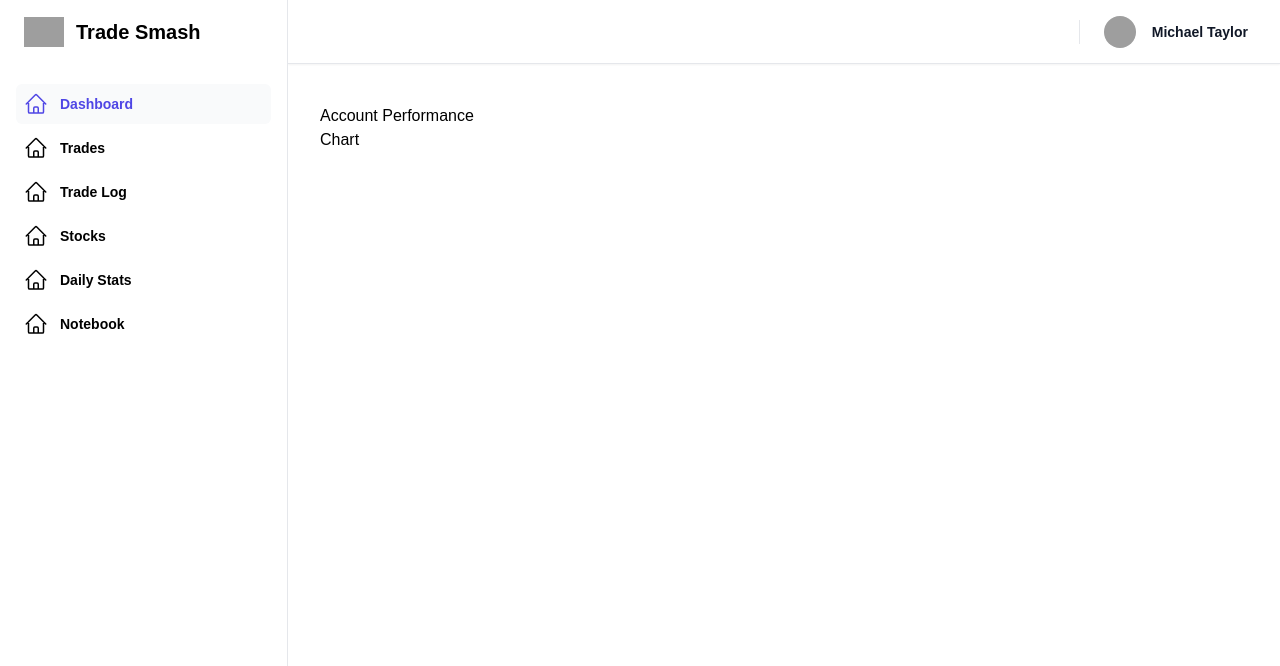
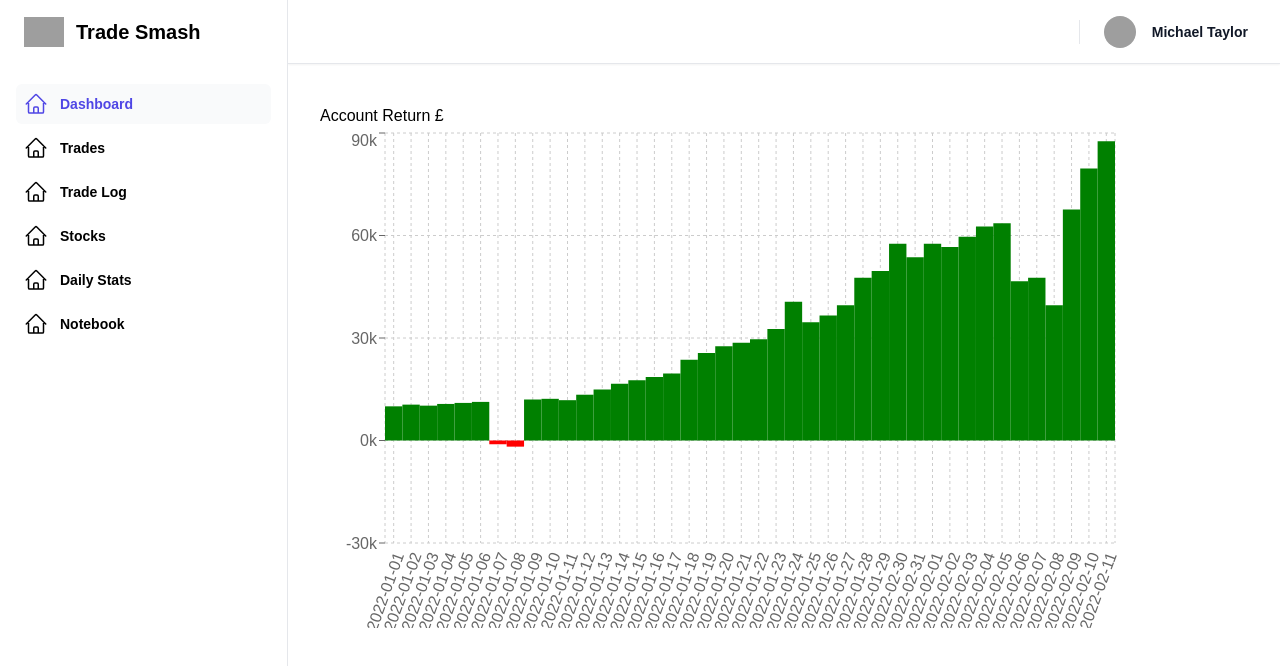
Before and after one commit to AurelianSpodarec/tradesmash-demo, a React (Vite) app: page /dashboard in a window 1280 px wide. Shown: the top 666 px of the page. Built offline with nearby package versions, Linux system fonts and the light colour scheme; grey boxes are pictures that could not be loaded.

Commit message:
feat: Added rechart for accumulative return, basic chart ui

```diff
--- a/package.json
+++ b/package.json
@@ -11,8 +11,10 @@
   },
   "dependencies": {
     "@tinymce/tinymce-react": "^4.3.0",
+    "apexcharts": "^3.39.0",
     "path": "^0.12.7",
     "react": "^18.2.0",
+    "react-apexcharts": "^1.4.0",
     "react-dom": "^18.2.0",
     "react-router-dom": "^6.10.0",
     "recharts": "^2.5.0",
--- a/src/styles/cheat.scss
+++ b/src/styles/cheat.scss
@@ -1,3 +1,9 @@
 // ==========================================================================
 // # Cheat - Hot fixes and quick code; needs cleaning up afterwards
 // ==========================================================================
+
+
+// Hides Tiny Editor warning for API
+.tox-notification {
+    display: none!important;
+}
--- /dev/null
+++ b/src/views/pages/Dashboard/AccountPerformance.tsx
@@ -0,0 +1,191 @@
+import React from 'react';
+import { LineChart, Line, Label, Cell, BarChart, Bar, XAxis, YAxis, CartesianGrid, Tooltip, Legend } from 'recharts';
+
+
+const tradingLogs = [
+    {
+        "date": "2023-04-26",
+        "netPnL": 2000
+    },
+    {
+        "date": "2023-04-27",
+        "netPnL": -500
+    },
+    {
+        "date": "2023-04-28",
+        "netPnL": 1000
+    }
+];
+const data = [
+    { date: '2022-01-01', accountValue: 10000 },
+    { date: '2022-01-02', accountValue: 10500 },
+    { date: '2022-01-03', accountValue: 10200 },
+    { date: '2022-01-04', accountValue: 10700 },
+    { date: '2022-01-05', accountValue: 11000 },
+    { date: '2022-01-06', accountValue: 11300 },
+    { date: '2022-01-07', accountValue: -1100 },
+    { date: '2022-01-08', accountValue: -1800 },
+    { date: '2022-01-09', accountValue: 12000 },
+    { date: '2022-01-10', accountValue: 12200 },
+    { date: '2022-01-11', accountValue: 11800 },
+    { date: '2022-01-12', accountValue: 13400 },
+    { date: '2022-01-13', accountValue: 14900 },
+    { date: '2022-01-14', accountValue: 16600 },
+    { date: '2022-01-15', accountValue: 17600 },
+    { date: '2022-01-16', accountValue: 18600 },
+    { date: '2022-01-17', accountValue: 19600 },
+    { date: '2022-01-18', accountValue: 23600 },
+    { date: '2022-01-19', accountValue: 25600 },
+    { date: '2022-01-20', accountValue: 27600 },
+    { date: '2022-01-21', accountValue: 28600 },
+    { date: '2022-01-22', accountValue: 29600 },
+    { date: '2022-01-23', accountValue: 32600 },
+    { date: '2022-01-24', accountValue: 40600 },
+    { date: '2022-01-25', accountValue: 34600 },
+    { date: '2022-01-26', accountValue: 36600 },
+    { date: '2022-01-27', accountValue: 39600 },
+    { date: '2022-01-28', accountValue: 47600 },
+    { date: '2022-01-29', accountValue: 49600 },
+    { date: '2022-02-30', accountValue: 57600 },
+    { date: '2022-02-31', accountValue: 53600 },
+    { date: '2022-02-01', accountValue: 57600 },
+    { date: '2022-02-02', accountValue: 56600 },
+    { date: '2022-02-03', accountValue: 59600 },
+    { date: '2022-02-04', accountValue: 62600 },
+    { date: '2022-02-05', accountValue: 63600 },
+    { date: '2022-02-06', accountValue: 46600 },
+    { date: '2022-02-07', accountValue: 47600 },
+    { date: '2022-02-08', accountValue: 39600 },
+    { date: '2022-02-09', accountValue: 67600 },
+    { date: '2022-02-10', accountValue: 79600 },
+    { date: '2022-02-11', accountValue: 87600 },
+  ];
+
+
+// const accountPerformanceData = tradingLogs.reduce((acc, curr) => {
+//     const previousValue = acc.length ? acc[acc.length - 1].y : 0;
+//     const cumulativeReturn = previousValue + curr.netPnL;
+//     acc.push({
+//         x: new Date(curr.date),
+//         y: cumulativeReturn
+//     });
+//     return acc;
+// }, []);
+
+
+
+function AccountPerformance() {
+  const accumulativeReturnData = [];
+
+  let runningTotal = 0;
+
+  tradingLogs.forEach((trade) => {
+    runningTotal += trade.netPnl;
+    accumulativeReturnData.push({
+      date: trade.date,
+      accumulativeReturn: runningTotal
+    });
+  });
+
+//   const CustomBar = (props:any) => {
+//         const {years, fill} = props;
+//         //business logic here to update fill color explicitly
+//         if(years === 'Current') {
+//             fill='#NewFillColor';
+//         }
+
+//         //use explicit fill here, or use the additional css class and make a css selector to update fill there
+//         return <Rectangle {...props} fill={fill} className=`recharts-bar-rectangle ${years}` />
+//     };
+
+  return (
+    <div>
+      <h3>Account Return £</h3>
+    <BarChart width={800} height={500} data={data} barCategoryGap={26}>
+        <CartesianGrid strokeDasharray="3 3" />
+        <XAxis
+            dataKey="date"
+            strokeWidth={0}
+            height={80}
+            tick={{ angle: -70, textAnchor: 'end' }}
+            interval={0}
+        />
+        <YAxis
+            tickFormatter={(value) => `${value / 1000}k`}
+            axisLine={{ strokeWidth: 0 }}
+            strokeDasharray="0"
+        />
+        <Tooltip />
+        <Bar dataKey="accountValue" >
+            {data.map((entry, index) => (
+                <Cell fill={entry.accountValue <= 0 ? 'red' : 'green' }/>
+            ))}
+        </Bar>
+    </BarChart>
+
+
+
+
+
+
+      {/* <LineChart width={800} height={400} data={data} margin={{ top: 20, right: 30, left: 20, bottom: 5 }}>
+  <CartesianGrid strokeDasharray="3 3" />
+  <XAxis dataKey="date" />
+  <YAxis tickFormatter={(value) => `${value / 1000}k`} />
+  <Tooltip />
+  <Legend />
+  <Line type="monotone" dataKey="accountValue" stroke="#8884d8" activeDot={{ r: 8 }} />
+</LineChart> */}
+    </div>
+  )
+    // const chartOptions = {
+    //     chart: {
+    //         id: "account-performance",
+    //         type: "line",
+    //         height: 350,
+    //         toolbar: {
+    //             show: false
+    //         }
+    //     },
+    //     xaxis: {
+    //         type: "datetime",
+    //         labels: {
+    //             format: "dd MMM yyyy"
+    //         }
+    //     },
+    //     yaxis: {
+    //         labels: {
+    //             formatter: function (value) {
+    //                 return "$" + value.toFixed(2);
+    //             }
+    //         }
+    //     },
+    //     stroke: {
+    //         width: 2
+    //     },
+    //     series: [
+    //         {
+    //             name: "Cumulative Return",
+    //             data: accountPerformanceData
+    //         }
+    //     ]
+    // };
+
+    // return (
+    //     <div>
+    //         <div>
+    //             <h3>Account Performance</h3>
+    //         </div>
+    //         <div>
+    //         <Chart
+    //             options={chartOptions}
+    //             series={chartOptions.series}
+    //             type="line"
+    //             height={350}
+    //         />
+    //         </div>
+    //     </div>
+    // )
+}
+
+export default AccountPerformance;
--- a/src/views/pages/Dashboard/DashboardIndex.tsx
+++ b/src/views/pages/Dashboard/DashboardIndex.tsx
@@ -1,21 +1,6 @@
 import LayoutDashboard from "../../layouts/LayoutDashboard/LayoutDashboard";
+import AccountPerformance from "./AccountPerformance";
 import TradingIndex from "./Trading/TradingIndex";
-
-
-
-function AccountPerformance() {
-    return (
-        <div>
-            <div>
-                <h3>Account Performance</h3>
-            </div>
-            <div>
-                Chart
-            </div>
-        </div>
-    )
-}
-
 
 
 function DashboardIndex() {
--- a/src/views/pages/Dashboard/Stats/_components/StatItem.tsx
+++ b/src/views/pages/Dashboard/Stats/_components/StatItem.tsx
@@ -2,15 +2,21 @@ import IDailyStats from "@/interface/IDailyStat";
 
 function StatItem({ item }:StatItemProps) {
     return (
-        <article>
-            <header className="flex justify-between items-center">
+        <article className="overflow-hidden rounded-xl border border-gray-200 px-6 py-6">
+
+            <header className="flex justify-between items-center mb-4">
                 <div>
                     {/* Jun, Wed 29th, 2022 */}
-                    <span>{item.timestamp}</span> |
+                    <span className="text-2xl">{item.timestamp}</span> |
                     <span>Net P&L $794.28</span>
                 </div>
                 <div>
-                    <button>Add Note</button>
+                <a href="#" className="ml-auto flex items-center gap-x-1 rounded-md border border-skin-brand-600 px-3 py-2 text-sm font-semibold text-black shadow-sm hover:bg-indigo-500 focus-visible:outline focus-visible:outline-2 focus-visible:outline-offset-2 focus-visible:outline-indigo-600">
+                    <svg className="-ml-1.5 h-5 w-5" viewBox="0 0 20 20" fill="currentColor" aria-hidden="true">
+                        <path d="M10.75 6.75a.75.75 0 00-1.5 0v2.5h-2.5a.75.75 0 000 1.5h2.5v2.5a.75.75 0 001.5 0v-2.5h2.5a.75.75 0 000-1.5h-2.5v-2.5z"></path>
+                    </svg>
+                    Add Note
+                </a>
                 </div>
             </header>
 
@@ -18,6 +24,7 @@ function StatItem({ item }:StatItemProps) {
                 Total Trades: 1
                 Winnders: 1
             </section>
+
         </article>
     )
 }
--- a/src/views/pages/Dashboard/Stats/_components/StatsList.tsx
+++ b/src/views/pages/Dashboard/Stats/_components/StatsList.tsx
@@ -5,7 +5,7 @@ import IDailyStats from "@/interface/IDailyStat";
 
 function StatsList() {
     return (
-        <div className="space-y-8">
+        <div className="space-y-6">
         {fakeDailyStats && fakeDailyStats.map((dailyStat:IDailyStats) => <StatItem item={dailyStat} />)}
         </div>
     )
```
Also changed, not shown: 1 other file (tests, documents, lock files or other folders).
